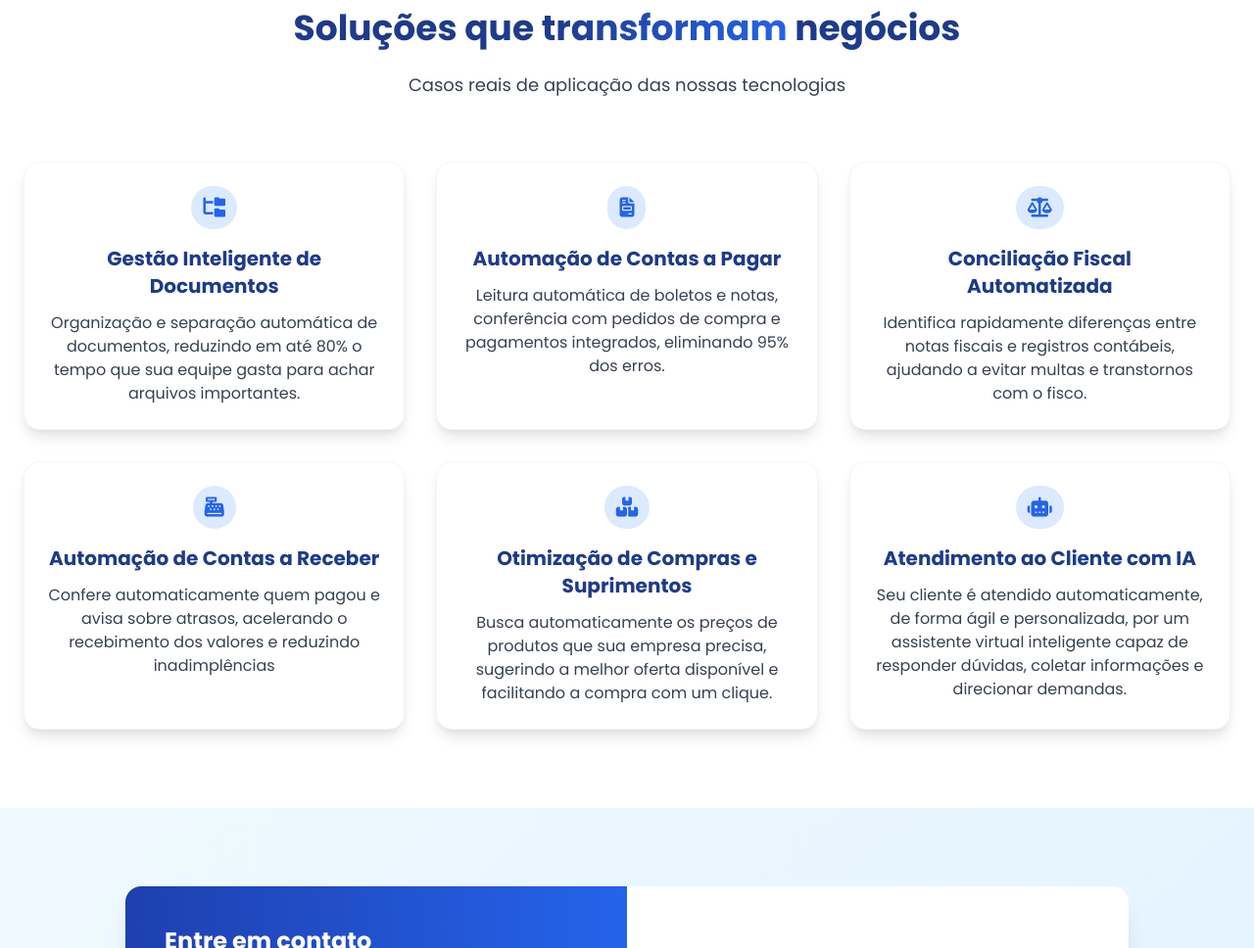
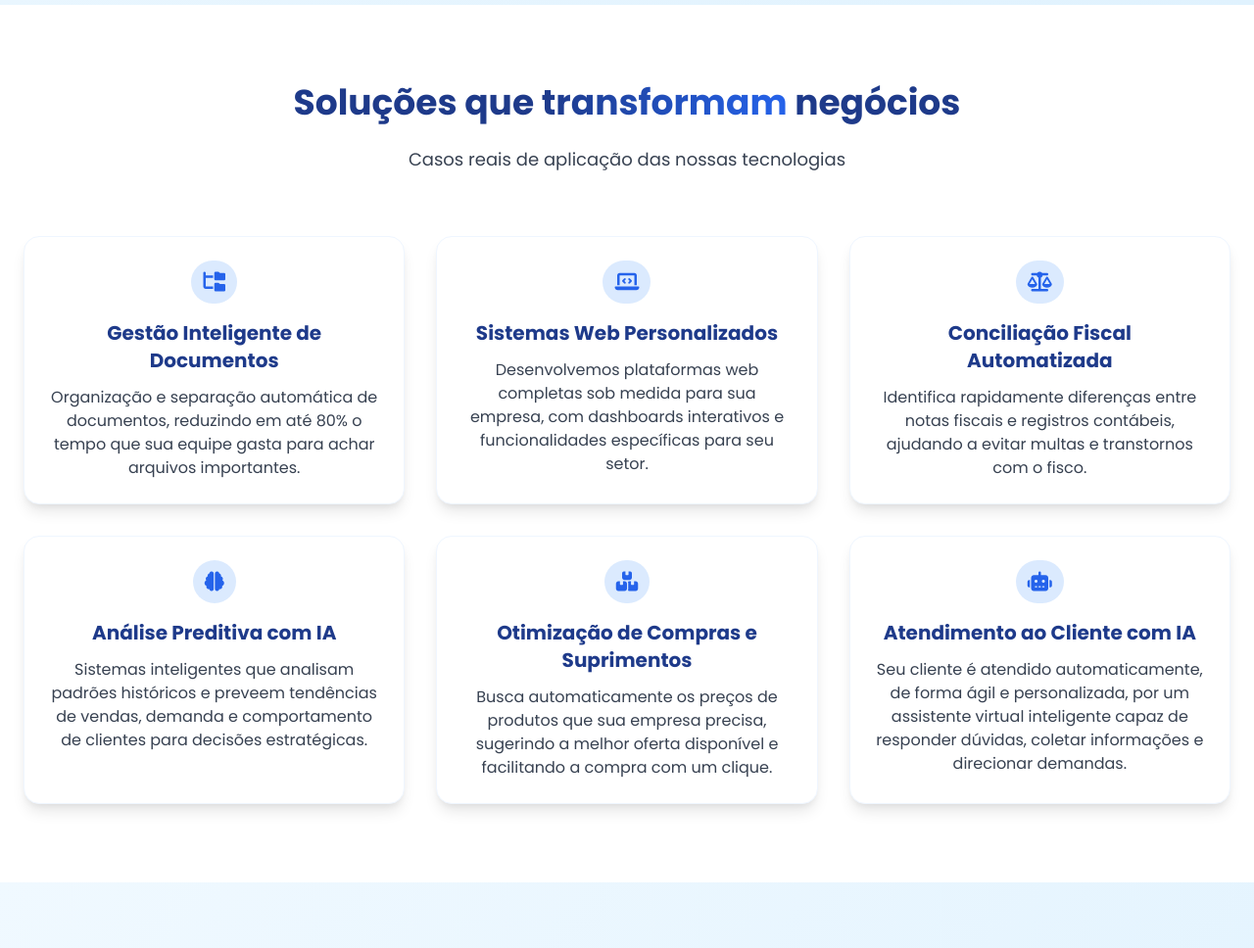
Before and after one commit to FlowbyteAdmin/site-flowbytedigital, a plain HTML site: page index.html in a window 1280 px wide. Shown: the part 2103-3071 px from the top of the page at 98% size. Drawn offline with nearby package versions, Linux system fonts and the light colour scheme.

Commit message:
Add files via upload

```diff
--- a/index.html
+++ b/index.html
@@ -148,7 +148,7 @@
 <header class="bg-gradient-to-r from-blue-900 to-blue-800 shadow-lg sticky top-0 z-50">
   <div class="container mx-auto px-6 h-20 flex items-center justify-between">
     <a href="#home" class="flex items-center h-full">
-      <img src="images/logo dourada horizontal.png" alt="Flowbyte Logo" class="h-14 w-auto">
+      <img src="images/logo%20dourada%20horizontal.png" alt="Flowbyte Logo" class="h-14 w-auto">
     </a>
 
     <!-- Menu Desktop -->
@@ -264,12 +264,10 @@
 
 		<div class="benefit-card p-8 rounded-2xl shadow-lg transition-all duration-300 border border-blue-100">
 		  <div class="bg-blue-100 w-14 h-14 rounded-full flex items-center justify-center mb-6">
-            <svg xmlns="http://www.w3.org/2000/svg" class="h-6 w-6 text-blue-700" fill="none" viewBox="0 0 24 24" stroke="currentColor">
-              <path stroke-linecap="round" stroke-linejoin="round" stroke-width="2" d="M8 7h12m0 0l-4-4m4 4l-4 4m0 6H4m0 0l4 4m-4-4l4-4" />
-            </svg>
+			<i class="fas fa-robot text-blue-700 text-xl"></i>
 		  </div>
-          <h3 class="text-xl font-semibold mb-4 text-blue-900">Integração Entre Sistemas</h3>
-          <p class="text-gray-700">Unifique dados e integre plataformas como SAP, Totvs e SharePoint.</p>
+		  <h3 class="text-xl font-semibold mb-4 text-blue-900">Inteligência Artificial Aplicada</h3>
+          <p class="text-gray-700">Implementamos IA para análise de dados, predições e automação inteligente que transformam decisões de negócio.</p>
         </div>
 
 		<div class="benefit-card p-8 rounded-2xl shadow-lg transition-all duration-300 border border-blue-100">
@@ -292,12 +290,10 @@
 
 		<div class="benefit-card p-8 rounded-2xl shadow-lg transition-all duration-300 border border-blue-100">
 		  <div class="bg-blue-100 w-14 h-14 rounded-full flex items-center justify-center mb-6">
-            <svg xmlns="http://www.w3.org/2000/svg" class="h-6 w-6 text-blue-700" fill="none" viewBox="0 0 24 24" stroke="currentColor">
-              <path stroke-linecap="round" stroke-linejoin="round" stroke-width="2" d="M9 19v-6a2 2 0 00-2-2H5a2 2 0 00-2 2v6a2 2 0 002 2h2a2 2 0 002-2zm0 0V9a2 2 0 012-2h2a2 2 0 012 2v10m-6 0a2 2 0 002 2h2a2 2 0 002-2m0 0V5a2 2 0 012-2h2a2 2 0 012 2v14a2 2 0 01-2 2h-2a2 2 0 01-2-2z" />
-            </svg>
+			<i class="fas fa-code text-blue-700 text-xl"></i>
 		  </div>
-          <h3 class="text-xl font-semibold mb-4 text-blue-900">Decisão Inteligente</h3>
-          <p class="text-gray-700">Dashboards e relatórios em tempo real para apoiar a gestão.</p>
+		  <h3 class="text-xl font-semibold mb-4 text-blue-900">Desenvolvimento Personalizado</h3>
+          <p class="text-gray-700">Sistemas únicos criados especificamente para suas necessidades, com tecnologias modernas e interface intuitiva.</p>
         </div>
 
         <div class="benefit-card p-8 rounded-2xl shadow-lg transition-all duration-300 border border-blue-100">
@@ -339,11 +335,11 @@
         <div class="bg-white p-6 rounded-2xl shadow-lg border border-blue-50 transition-all duration-300 hover:shadow-xl">
           <div class="text-center mb-4">
             <div class="inline-flex items-center justify-center p-3 bg-blue-100 rounded-full">
-              <i class="fas fa-file-invoice text-blue-600 text-xl"></i>
+              <i class="fas fa-laptop-code text-blue-600 text-xl"></i>
             </div>
           </div>
-          <h3 class="font-bold mb-3 text-center text-xl text-blue-900">Automação de Contas a Pagar</h3>
-          <p class="text-gray-700 text-center">Leitura automática de boletos e notas, conferência com pedidos de compra e pagamentos integrados, eliminando 95% dos erros.</p>
+          <h3 class="font-bold mb-3 text-center text-xl text-blue-900">Sistemas Web Personalizados</h3>
+          <p class="text-gray-700 text-center">Desenvolvemos plataformas web completas sob medida para sua empresa, com dashboards interativos e funcionalidades específicas para seu setor.</p>
         </div>
 
         <div class="bg-white p-6 rounded-2xl shadow-lg border border-blue-50 transition-all duration-300 hover:shadow-xl">
@@ -359,11 +355,11 @@
         <div class="bg-white p-6 rounded-2xl shadow-lg border border-blue-50 transition-all duration-300 hover:shadow-xl">
           <div class="text-center mb-4">
             <div class="inline-flex items-center justify-center p-3 bg-blue-100 rounded-full">
-              <i class="fas fa-cash-register text-blue-600 text-xl"></i>
+              <i class="fas fa-brain text-blue-600 text-xl"></i>
             </div>
           </div>
-          <h3 class="font-bold mb-3 text-center text-xl text-blue-900">Automação de Contas a Receber</h3>
-          <p class="text-gray-700 text-center">Confere automaticamente quem pagou e avisa sobre atrasos, acelerando o recebimento dos valores e reduzindo inadimplências</p>
+          <h3 class="font-bold mb-3 text-center text-xl text-blue-900">Análise Preditiva com IA</h3>
+          <p class="text-gray-700 text-center">Sistemas inteligentes que analisam padrões históricos e preveem tendências de vendas, demanda e comportamento de clientes para decisões estratégicas.</p>
         </div>
 
         <div class="bg-white p-6 rounded-2xl shadow-lg border border-blue-50 transition-all duration-300 hover:shadow-xl">
@@ -457,7 +453,7 @@
       <div class="grid grid-cols-1 md:grid-cols-3 gap-10">
         <div>
  		  <div class="flex items-center mb-4">
- 		    <img src="images/logo dourada.png" alt="Flowbyte Logo" class="h-48 w-auto">
+ 		    <img src="images/logo%20dourada.png" alt="Flowbyte Logo" class="h-48 w-auto">
  		  </div>
           <div class="flex space-x-4">
 			<a href="#"
```
Lines whose indentation alone changed are shown as unchanged.
